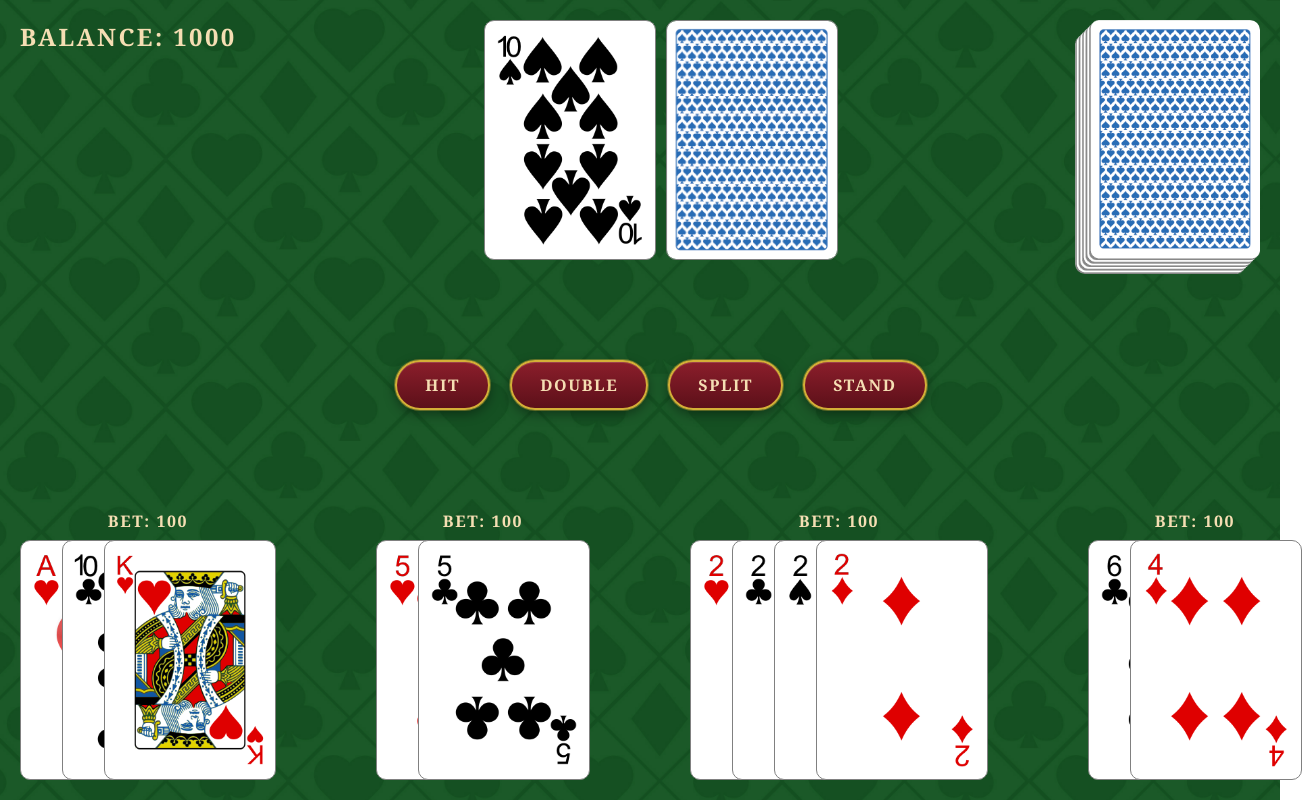
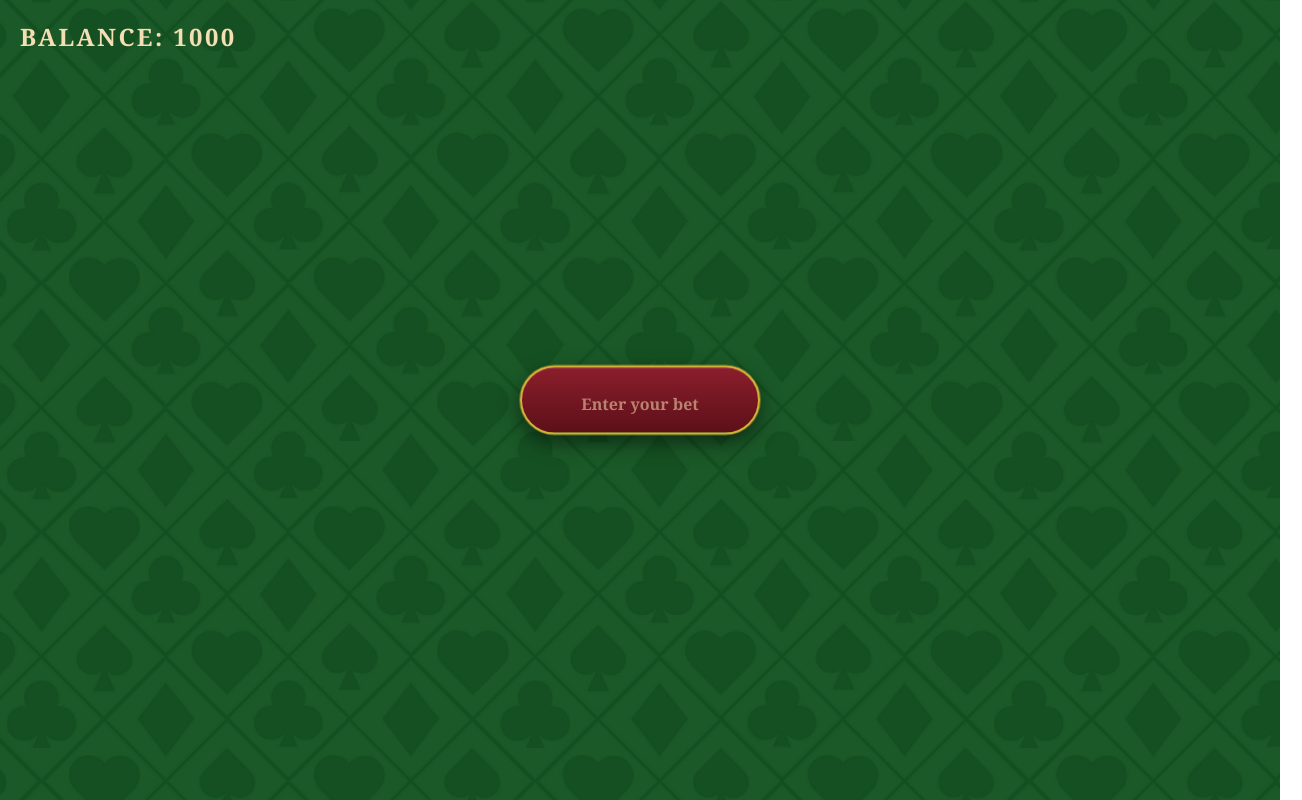
Before and after one commit to ShakedAdi/blackjack-client, a React (Vite) app: page /play in a window 1280 px wide. Shown: the whole page, 1302 px wide, since content can reach past the window. Built offline with nearby package versions, Linux system fonts and the light colour scheme.

Commit message:
feat: add bet input before a round starts

```diff
--- a/src/pages/Play/Play.module.css
+++ b/src/pages/Play/Play.module.css
@@ -25,6 +25,60 @@
     text-transform: uppercase;
 }
 
+.betInput {
+    position: fixed;
+    top: 50%;
+    left: 50%;
+    transform: translate(-50%, -50%);
+
+    width: 240px;
+    box-sizing: border-box;
+    padding: 16px 24px;
+    border-radius: 999px;
+    border: 2px solid var(--color-gold);
+
+    background: linear-gradient(180deg, #8b1e2b 0%, #5c1019 100%);
+    color: var(--color-gold-text);
+
+    font-family: var(--font-casino);
+    font-size: 1.5rem;
+    font-weight: 700;
+    letter-spacing: 0.1em;
+    text-align: center;
+
+    cursor: text;
+    box-shadow:
+        0 0 0 1px rgba(212, 175, 55, 0.4),
+        0 8px 20px rgba(0, 0, 0, 0.5),
+        inset 0 1px 0 rgba(255, 255, 255, 0.15);
+
+    transition: box-shadow 0.15s ease;
+}
+
+.betInput::placeholder {
+    color: rgba(245, 222, 179, 0.55);
+    letter-spacing: normal;
+    font-size: 1rem;
+}
+
+.betInput:focus {
+    outline: none;
+    box-shadow:
+        0 0 0 2px var(--color-gold),
+        0 8px 20px rgba(0, 0, 0, 0.5),
+        inset 0 1px 0 rgba(255, 255, 255, 0.15);
+}
+
+.betInput::-webkit-outer-spin-button,
+.betInput::-webkit-inner-spin-button {
+    -webkit-appearance: none;
+    margin: 0;
+}
+
+.betInput[type="number"] {
+    appearance: textfield;
+}
+
 .deck {
     position: absolute;
     top: 20px;
--- a/src/pages/Play/Play.tsx
+++ b/src/pages/Play/Play.tsx
@@ -8,6 +8,7 @@ import { DealerHand } from "../../components/DealerHand/DealerHand";
 
 export function Play() {
   const [balance, setBalance] = useState<number>(1000);
+  const [initialBet, setInitialBet] = useState<number>();
   const [dealerHand, setDealerHand] = useState<DealerHandType>({cards: [{rank: "10", suit: "spades"}, {rank: "J", suit: "spades"}], isHoleCardHidden: true});
   const [playerHands, setPlayerHands] = useState<HandType[]>([
     {
@@ -43,9 +44,15 @@ export function Play() {
     },
   ]);
 
+  function handleBet(value: number): void {
+    setInitialBet(Number(value));
+  }
+
   return (
     <div className={styles.board}>
       <p className={styles.balance}>Balance: {balance}</p>
+      {initialBet
+      ? <>
         <div className={styles.dealerHand}>
           <DealerHand cards={dealerHand.cards} isHoleCardHidden={dealerHand.isHoleCardHidden}/>
         </div>
@@ -63,6 +70,21 @@ export function Play() {
         <div className={styles.playerHands}>
           <PlayerHands hands={playerHands}/>
         </div>
+      </>
+      : <input
+          type="number"
+          className={styles.betInput}
+          placeholder="Enter your bet"
+          min={1}
+          max={balance}
+          onKeyDown={(e) => {
+            if (e.key !== "Enter") return;
+            const input = e.currentTarget;
+            if (input.value === "" || !input.checkValidity()) return;
+            handleBet(input.value);
+          }}
+        />
+      }
     </div>
   );
 }
```
Lines whose indentation alone changed are shown as unchanged.
